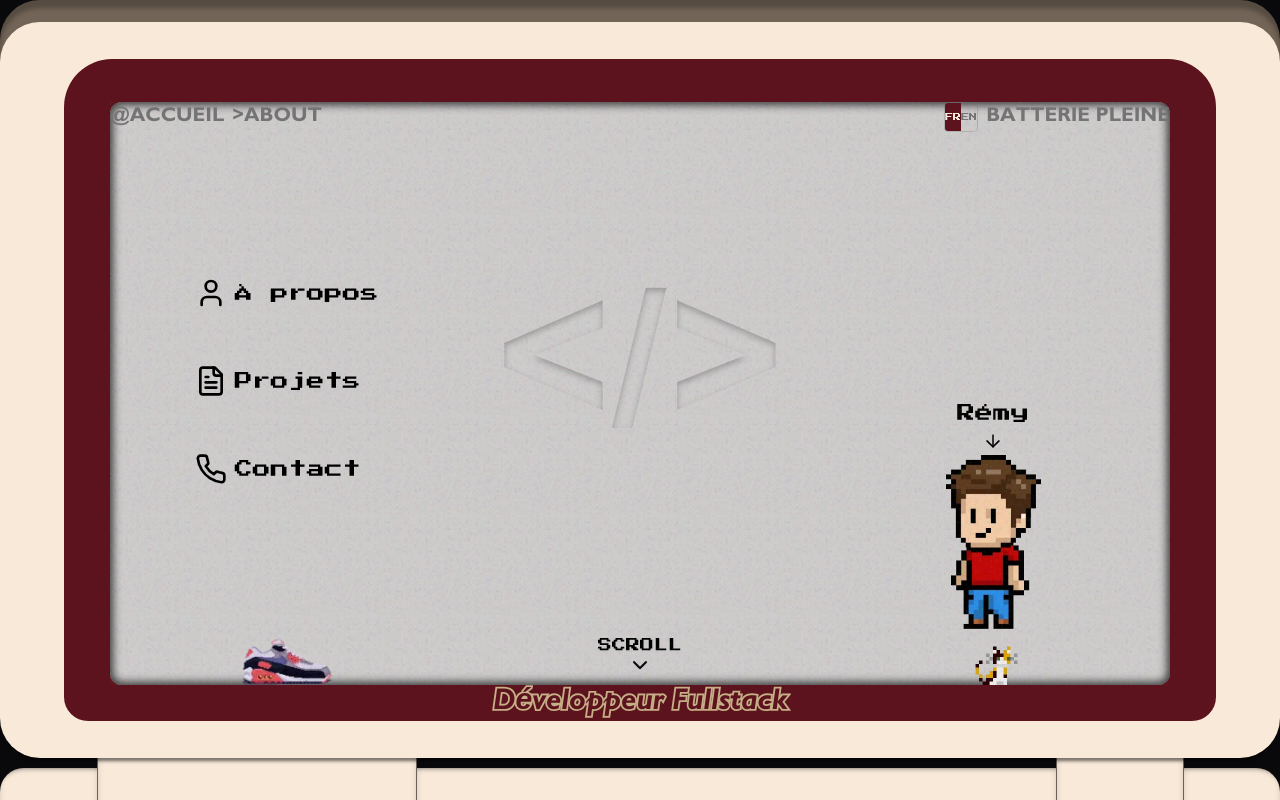
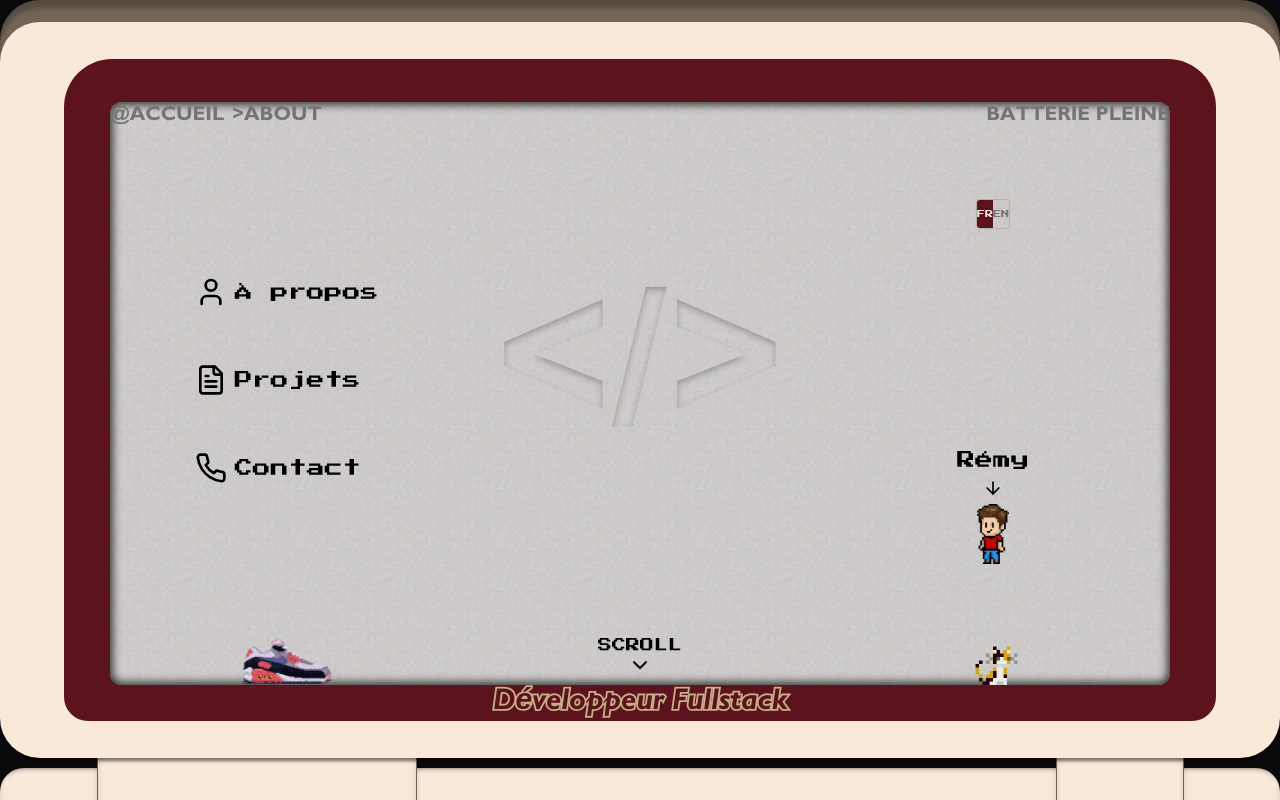
Before and after one commit to remyShift/Portfolio_GameBoy_Next, a Next.js app: page /about in a window 1280 px wide. Shown: the top 800 px of the page. Built offline with nearby package versions, Linux system fonts and the light colour scheme.

Commit message:
fix: supprime le double curseur, corrige le flash du boot et deplace le selecteur de langue

```diff
--- a/src/app/globals.css
+++ b/src/app/globals.css
@@ -48,7 +48,7 @@ html {
 }
 
 @media (pointer: fine) {
-  html { cursor: none; }
+  *, *::before, *::after { cursor: none !important; }
 }
 
 
--- a/src/components/PageParts/Top/Welcome.tsx
+++ b/src/components/PageParts/Top/Welcome.tsx
@@ -3,6 +3,7 @@ import { LuUser, LuFileText, LuPhone, LuArrowRight } from "react-icons/lu";
 import BackgroundSign from "@/components/gameboy/screen/BackgroundSign";
 import { Link } from "@/i18n/navigation";
 import { getTranslations } from "next-intl/server";
+import LocaleSwitcher from "@/components/gameboy/screen/LocaleSwitcher";
 
 const ICON_CLASS = "w-4 h-4 sm:w-6 sm:h-6 lg:w-8 lg:h-8";
 const LINK_CLASS = "flex items-center gap-2 font-pressStart2P text-[0.6rem] sm:text-sm md:text-base lg:text-lg hover:underline";
@@ -14,6 +15,7 @@ export default async function WelcomePage() {
 	return (
 		<div className="flex flex-row w-full h-full">
 			<h1 className="sr-only">{tWelcome("srOnly")}</h1>
+
 			<nav className="flex flex-col justify-center items-center w-1/3 h-full relative z-1">
 				<ul className="flex flex-col gap-4 sm:gap-6 md:gap-10 lg:gap-14 ml-2">
 					<li>
@@ -39,10 +41,16 @@ export default async function WelcomePage() {
 
 			<BackgroundSign />
 
-			<div className="flex flex-col justify-end items-center w-1/3 h-full gap-1">
-				<p className="font-pressStart2P text-[0.6rem] sm:text-sm md:text-base lg:text-lg">{tWelcome("name")}</p>
-				<LuArrowRight aria-hidden="true" className="w-3 h-3 sm:w-4 sm:h-4 lg:w-5 lg:h-5 rotate-90" />
-				<Image src="/assets/img/MeAvatar.webp" alt="Avatar de Rémy" width={180} height={140} priority className="w-[45%] h-[35%] md:h-[30%] lg:h-[35%] object-contain" />
+			{/* Right column: locale switcher aligned with nav, avatar at bottom */}
+			<div className="flex flex-col justify-between items-center w-1/3 h-full relative z-1">
+				<div className="flex justify-center items-center h-1/3">
+					<LocaleSwitcher />
+				</div>
+				<div className="flex flex-col items-center gap-1 pb-1">
+					<p className="font-pressStart2P text-[0.6rem] sm:text-sm md:text-base lg:text-lg">{tWelcome("name")}</p>
+					<LuArrowRight aria-hidden="true" className="w-3 h-3 sm:w-4 sm:h-4 lg:w-5 lg:h-5 rotate-90" />
+					<Image src="/assets/img/MeAvatar.webp" alt="Avatar de Rémy" width={180} height={140} priority className="w-[45%] h-[35%] md:h-[30%] lg:h-[35%] object-contain" />
+				</div>
 			</div>
 		</div>
 	);
--- a/src/components/gameboy/screen/Screen.tsx
+++ b/src/components/gameboy/screen/Screen.tsx
@@ -1,6 +1,6 @@
 "use client";
 
-import { useState, useEffect } from "react";
+import { useState, useEffect, useLayoutEffect } from "react";
 import { AnimatePresence } from "framer-motion";
 import ScreenHeader from "./ScreenHeader";
 import ScreenFooter from "./ScreenFooter";
@@ -8,15 +8,16 @@ import BootAnimation from "./BootAnimation";
 import "./Screen.css";
 import { useIsValidPath } from "@/hooks/useIsValidPath";
 
+// Why: useLayoutEffect runs before paint (no flash), useEffect is the SSR fallback
+const useBrowserLayoutEffect = typeof window !== "undefined" ? useLayoutEffect : useEffect;
+
 export default function Screen({ children }: { children: React.ReactNode }) {
 	const isPathValid = useIsValidPath();
 	const [showBoot, setShowBoot] = useState(false);
 
-	useEffect(() => {
+	useBrowserLayoutEffect(() => {
 		const seen = sessionStorage.getItem("boot-seen");
 		if (!seen) {
-			// Why: sessionStorage is browser-only — cannot be read during SSR, must be checked on mount
-			// eslint-disable-next-line react-hooks/set-state-in-effect
 			setShowBoot(true);
 		}
 	}, []);
--- a/src/components/gameboy/screen/ScreenHeader.tsx
+++ b/src/components/gameboy/screen/ScreenHeader.tsx
@@ -4,7 +4,6 @@ import { usePathname } from "@/i18n/navigation";
 import { useTranslations } from "next-intl";
 import { buildBreadcrumb } from "@/lib/navigation";
 import BatteryStatus from "./BatteryStatus";
-import LocaleSwitcher from "./LocaleSwitcher";
 
 export default function ScreenHeader() {
 	const pathname = usePathname();
@@ -23,10 +22,7 @@ export default function ScreenHeader() {
 					</div>
 				))}
 			</div>
-			<div className="flex items-center gap-2 pr-1">
-				<LocaleSwitcher />
-				<BatteryStatus />
-			</div>
+			<BatteryStatus />
 		</header>
 	);
 }
```
